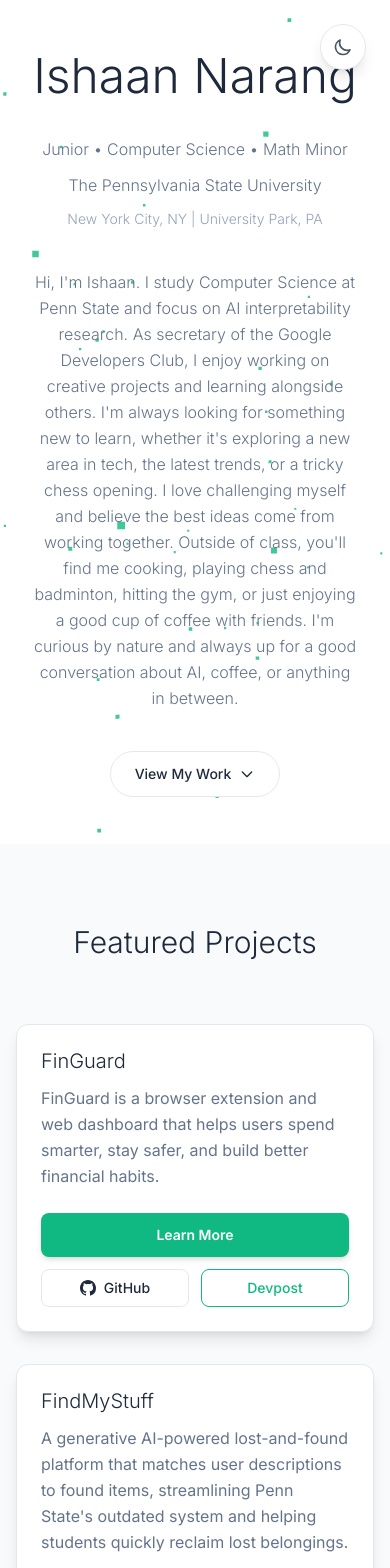
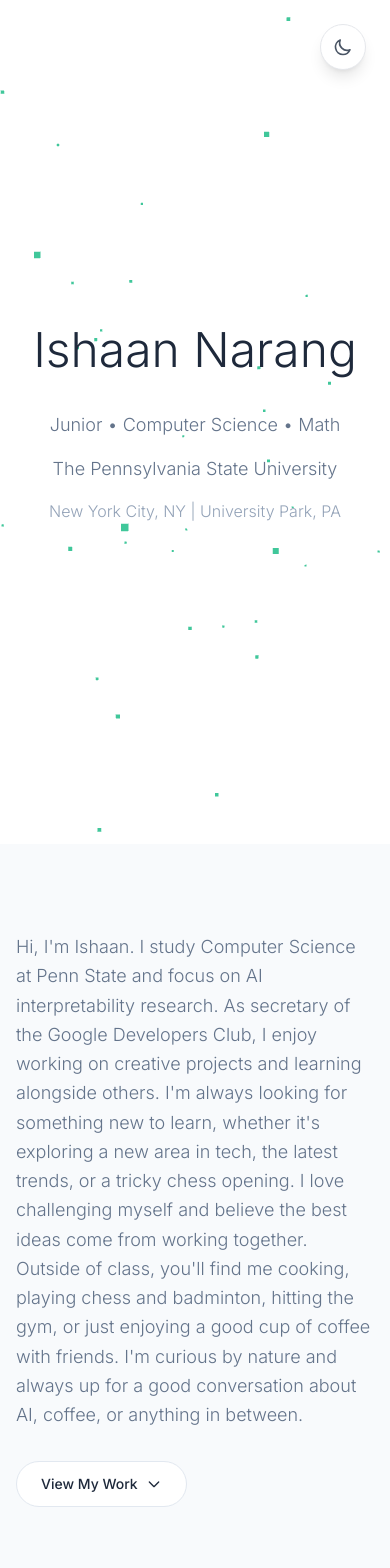
Before and after one commit to Ishaannarang22/portfolio-site, a Next.js app: page / in a window 390 px wide. Shown: the top 1568 px of the page. Built offline with nearby package versions, Linux system fonts and the light colour scheme.

Commit message:
mobile-reponsive-2 and force dynamic

```diff
--- a/app/page.tsx
+++ b/app/page.tsx
@@ -1,8 +1,12 @@
 import { getContent } from '@/lib/content';
 import Hero from '@/components/Hero';
+import Bio from '@/components/Bio';
 import Projects from '@/components/Projects';
 import Blog from '@/components/Blog';
 import Contact from '@/components/Contact';
+
+// Force dynamic rendering to pick up content changes
+export const dynamic = 'force-dynamic';
 
 export default function Home() {
   const content = getContent();
@@ -18,6 +22,10 @@ export default function Home() {
         major={content.personal.major}
         minor={content.personal.minor}
       />
+      <Bio
+        bio={content.personal.bio}
+        year={content.personal.year}
+      />
       <Projects projects={content.projects} />
       <Blog posts={content.blog} />
       <Contact contact={content.contact} />
--- a/app/projects/[id]/page.tsx
+++ b/app/projects/[id]/page.tsx
@@ -2,6 +2,9 @@ import { getProject, getContent } from '@/lib/content';
 import Link from 'next/link';
 import Image from 'next/image';
 import { notFound } from 'next/navigation';
+
+// Force dynamic rendering to pick up content changes
+export const dynamic = 'force-dynamic';
 
 interface ProjectPageProps {
   params: Promise<{
--- /dev/null
+++ b/components/Bio.tsx
@@ -0,0 +1,50 @@
+'use client';
+
+import { useColors } from '@/hooks/useColors';
+
+interface BioProps {
+  bio: string;
+  year: string;
+}
+
+export default function Bio({ bio, year }: BioProps) {
+  const colors = useColors();
+
+  return (
+    <section
+      className="py-16 px-4 sm:px-6 lg:px-8 md:hidden"
+      style={{ backgroundColor: colors.backgroundSecondary }}
+    >
+      <div className="max-w-2xl mx-auto">
+        <div className="mb-6">
+
+        </div>
+
+        <p
+          className="text-lg leading-relaxed font-light"
+          style={{ color: colors.textSecondary }}
+        >
+          {bio}
+        </p>
+
+        <div className="mt-8">
+          <a
+            href="#projects"
+            className="inline-flex items-center px-6 py-3 text-sm font-medium rounded-full transition-colors duration-200"
+            style={{
+              borderColor: colors.border,
+              color: colors.textPrimary,
+              backgroundColor: colors.cardBackground,
+              border: `1px solid ${colors.border}`
+            }}
+          >
+            View My Work
+            <svg className="ml-2 w-4 h-4" fill="none" stroke="currentColor" viewBox="0 0 24 24">
+              <path strokeLinecap="round" strokeLinejoin="round" strokeWidth={2} d="M19 9l-7 7-7-7" />
+            </svg>
+          </a>
+        </div>
+      </div>
+    </section>
+  );
+}
--- a/components/Hero.tsx
+++ b/components/Hero.tsx
@@ -22,48 +22,80 @@ export default function Hero({ name, bio, location, year, university, major, min
       style={{ backgroundColor: colors.background }}
     >
       <FloatingParticles />
-      <div className="relative max-w-4xl mx-auto text-center" style={{ zIndex: 10 }}>
+      {/* Mobile Layout - Minimal */}
+      <div className="relative max-w-4xl mx-auto text-center md:hidden" style={{ zIndex: 10 }}>
         <h1
-          className="text-5xl sm:text-6xl lg:text-7xl font-light mb-8 leading-tight"
+          className="text-5xl font-light mb-8 leading-tight"
           style={{ color: colors.textPrimary }}
         >
           {name}
         </h1>
 
-        <div className="space-y-3 mb-10">
+        <div className="space-y-4">
           <p
-            className="text-base sm:text-lg md:text-xl font-light"
+            className="text-lg font-light"
             style={{ color: colors.textSecondary }}
           >
-            {year} • {major} {minor && `• ${minor} Minor`}
+            {year} • {major} {minor && `• ${minor}`}
           </p>
           <p
-            className="text-base sm:text-lg md:text-xl font-light"
+            className="text-lg font-light"
             style={{ color: colors.textSecondary }}
           >
             {university}
           </p>
           <p
-            className="text-sm sm:text-base md:text-lg font-light"
+            className="text-base font-light"
+            style={{ color: colors.textTertiary }}
+          >
+            {location}
+          </p>
+        </div>
+      </div>
+
+      {/* Desktop Layout - Full */}
+      <div className="relative max-w-4xl mx-auto text-center hidden md:block" style={{ zIndex: 10 }}>
+        <h1
+          className="text-6xl lg:text-7xl font-light mb-6 leading-tight"
+          style={{ color: colors.textPrimary }}
+        >
+          {name}
+        </h1>
+
+        <div className="space-y-4 mb-8">
+          <p
+            className="text-xl font-light"
+            style={{ color: colors.textSecondary }}
+          >
+            {year} • {major} {minor && `• ${minor}`}
+          </p>
+          <p
+            className="text-xl font-light"
+            style={{ color: colors.textSecondary }}
+          >
+            {university}
+          </p>
+          <p
+            className="text-lg font-light"
             style={{ color: colors.textTertiary }}
           >
             {location}
           </p>
         </div>
 
-        <div className="max-w-2xl sm:max-w-3xl mx-auto px-4 sm:px-0">
+        <div className="max-w-3xl mx-auto">
           <p
-            className="text-base sm:text-lg md:text-xl leading-relaxed font-light"
+            className="text-xl leading-relaxed font-light"
             style={{ color: colors.textSecondary }}
           >
             {bio}
           </p>
         </div>
 
-        <div className="mt-10 sm:mt-12">
+        <div className="mt-12">
           <a
             href="#projects"
-            className="inline-flex items-center px-6 sm:px-8 py-3 text-sm sm:text-base font-medium rounded-full transition-colors duration-200"
+            className="inline-flex items-center px-8 py-3 text-base font-medium rounded-full transition-colors duration-200"
             style={{
               borderColor: colors.border,
               color: colors.textPrimary,
```
